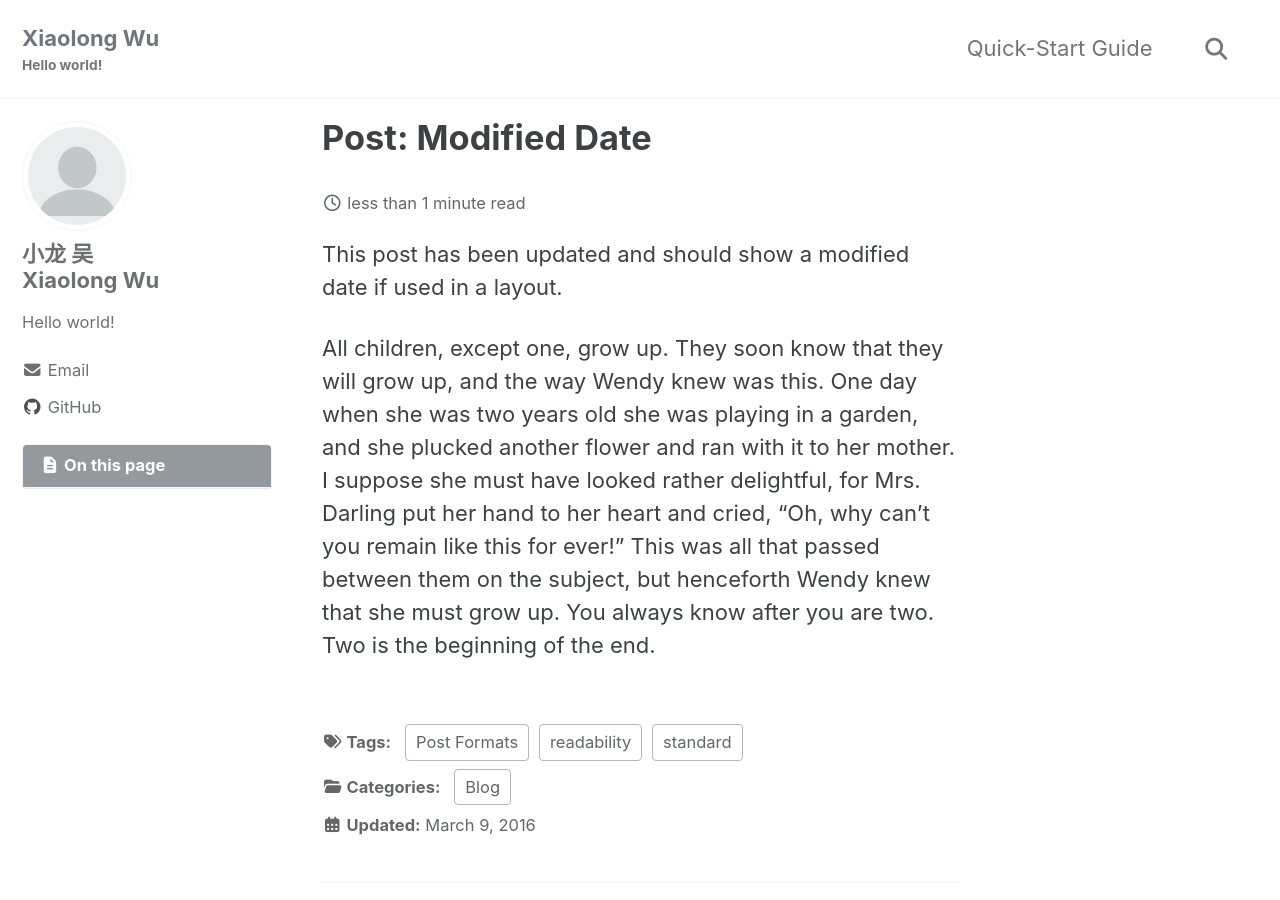
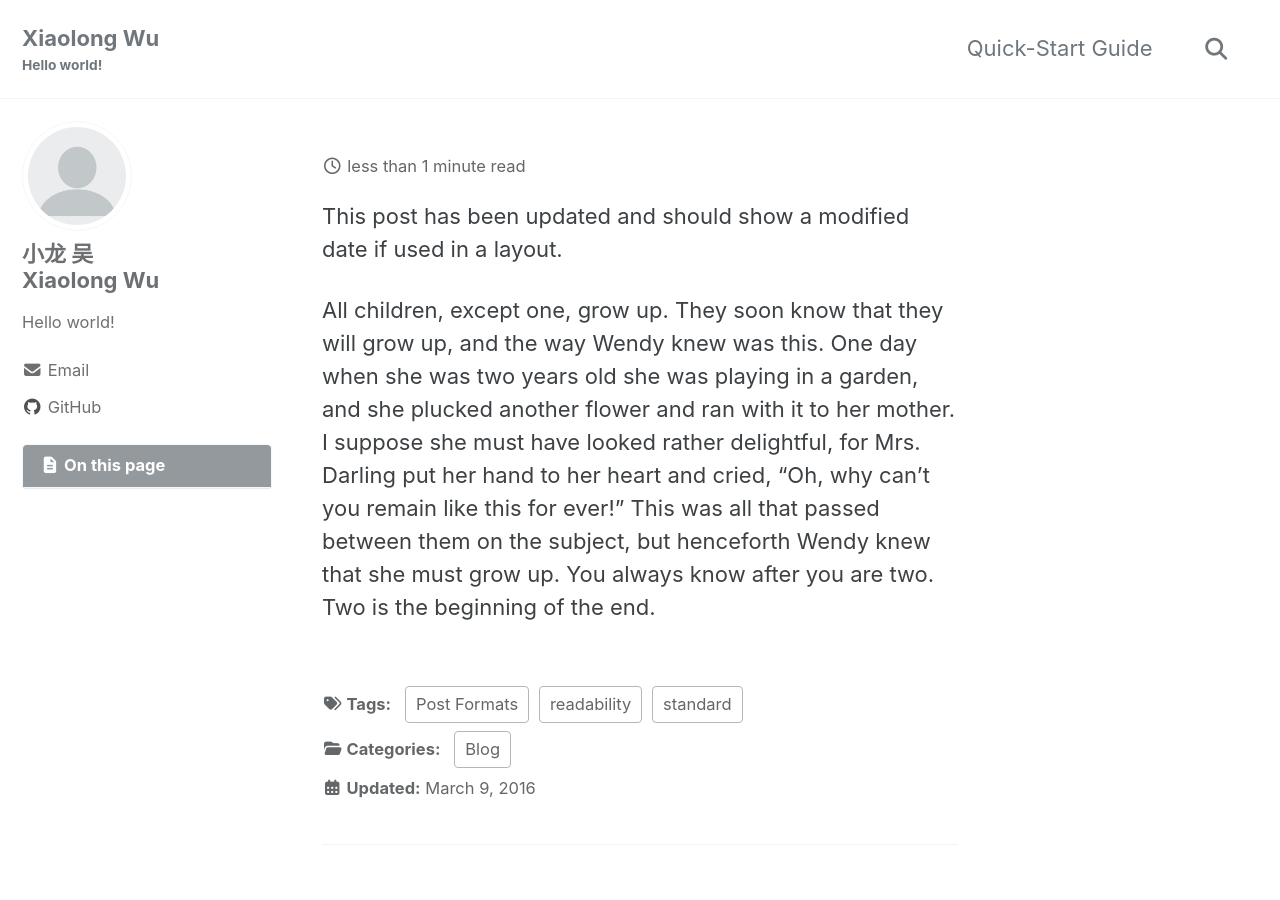
Before and after one commit to CuteLoong/CuteLoong.github.io, a Jekyll site: the page built from _posts/2010-01-07-post-modified.md, in a window 1280 px wide and 900 px high. Built offline with Jekyll 4.4.1, drawn with Linux system fonts in a browser that asks for light colours; cached includes are drawn as plain includes.

Commit message:
update sidebar

```diff
--- a/_includes/sidebar.html
+++ b/_includes/sidebar.html
@@ -15,7 +15,7 @@
   {% endif %}
   {% endif %}
 
-  <aside class="toc_left sticky">
+  <aside class="toc_left">
     <nav class="toc">
       <header>
         <h4 class="nav__title"><i class="fas fa-{{ page.toc_icon | default: 'file-alt' }}"></i> {{ page.toc_label |
--- a/_layouts/single.html
+++ b/_layouts/single.html
@@ -38,12 +38,12 @@ layout: default
     <div class="page__inner-wrap">
       {% unless page.header.overlay_color or page.header.overlay_image %}
       <header>
-        {% if page.title -%}
+        <!-- {% if page.title -%}
         <h1 id="page-title" class="page__title" itemprop="headline">
           <a href="{{ page.url | absolute_url }}" itemprop="url">{{ page.title | markdownify | remove: "<p>" | remove: "
             </p>" }}</a>
         </h1>
-        {%- endif %}
+        {%- endif %} -->
         {% include page__meta.html %}
       </header>
       {% endunless %}
```
